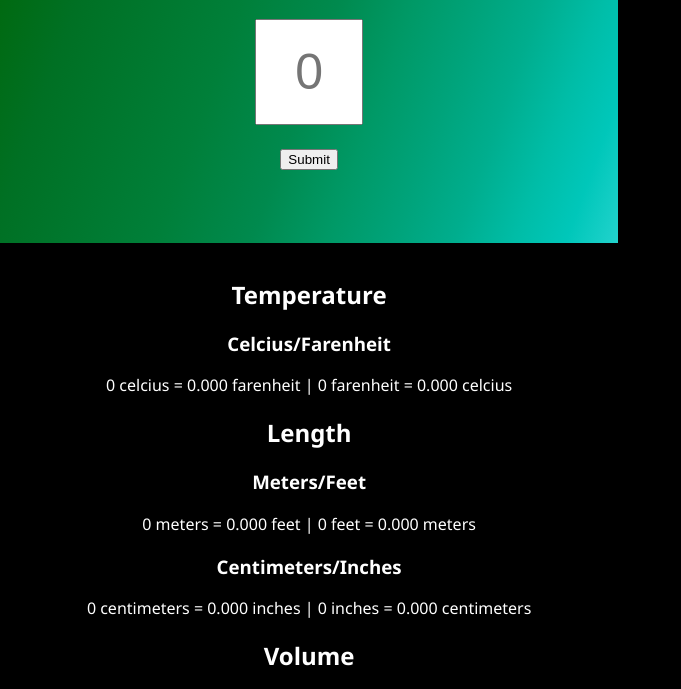
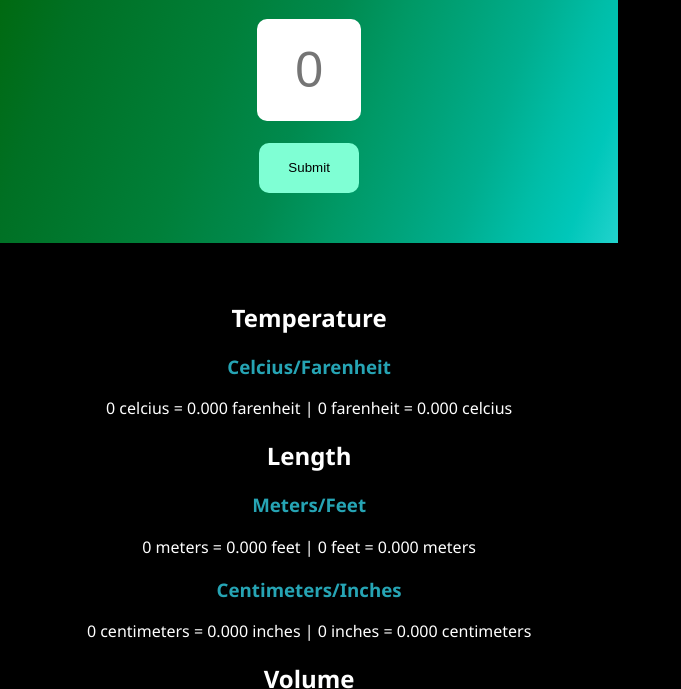
Before and after one commit to MoosePrime/unit-converter, a plain HTML site: page index.html in a window 1280 px wide. Shown: the part 117-806 px from the top of the page, without its empty margins (0-681 px from the left). Drawn offline with Linux system fonts and the light colour scheme.

Commit message:
Update style.css

```diff
--- a/style.css
+++ b/style.css
@@ -11,7 +11,7 @@ h2 {
 }
 
 h3 {
-  color: white;
+  color: rgb(38, 164, 180);
 }
 
 form {
@@ -29,6 +29,16 @@ input[type="text"]{
   font-size: 50px;
   width: 100px;
   text-align: center;
+  border-radius: 10px;
+  border: none;
+}
+
+button{
+  border: none;
+  background-color: aquamarine;
+  border-radius: 10px;
+  height: 50px;
+  width: 100px;
 }
 
 .whole{
```
